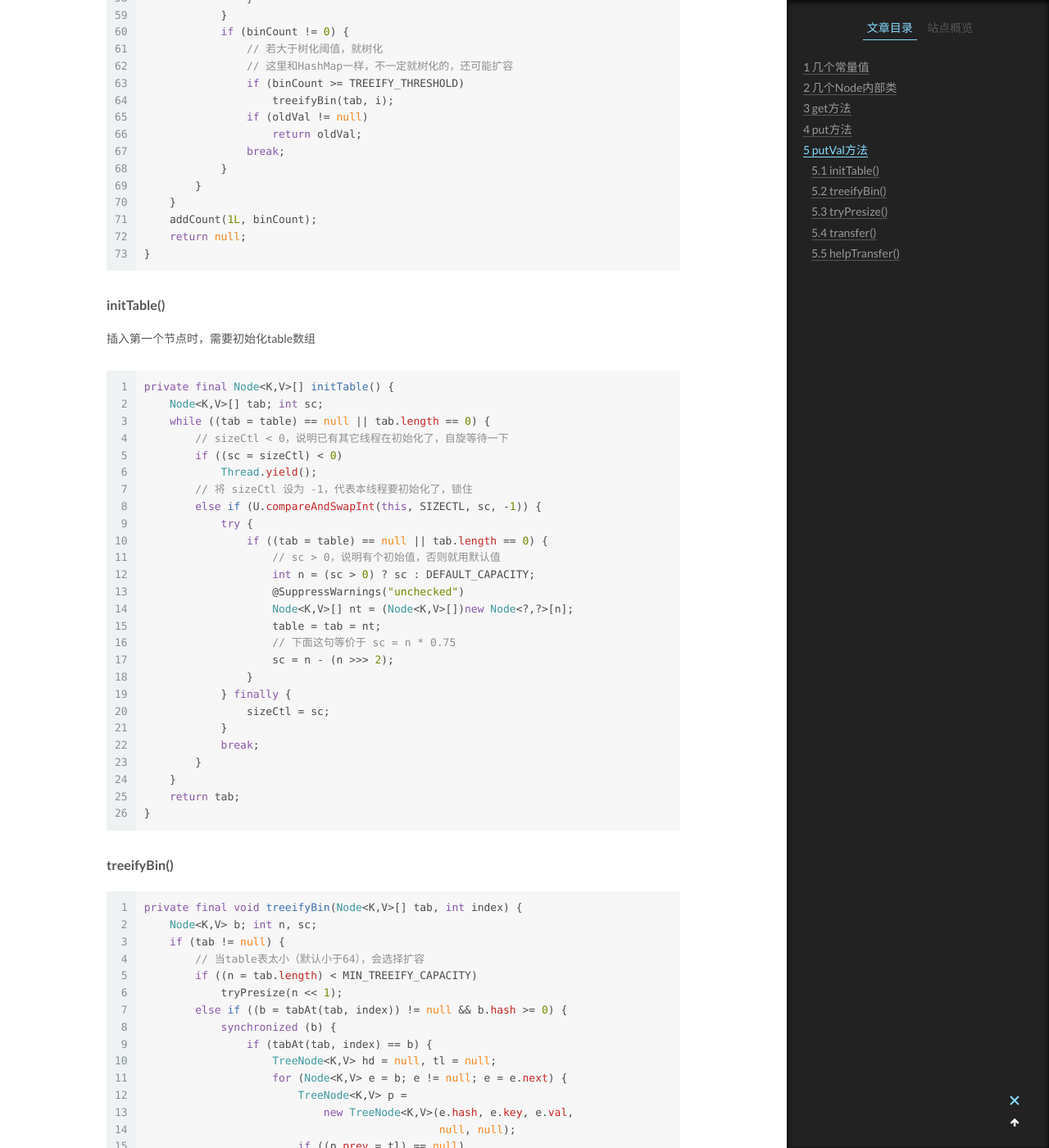
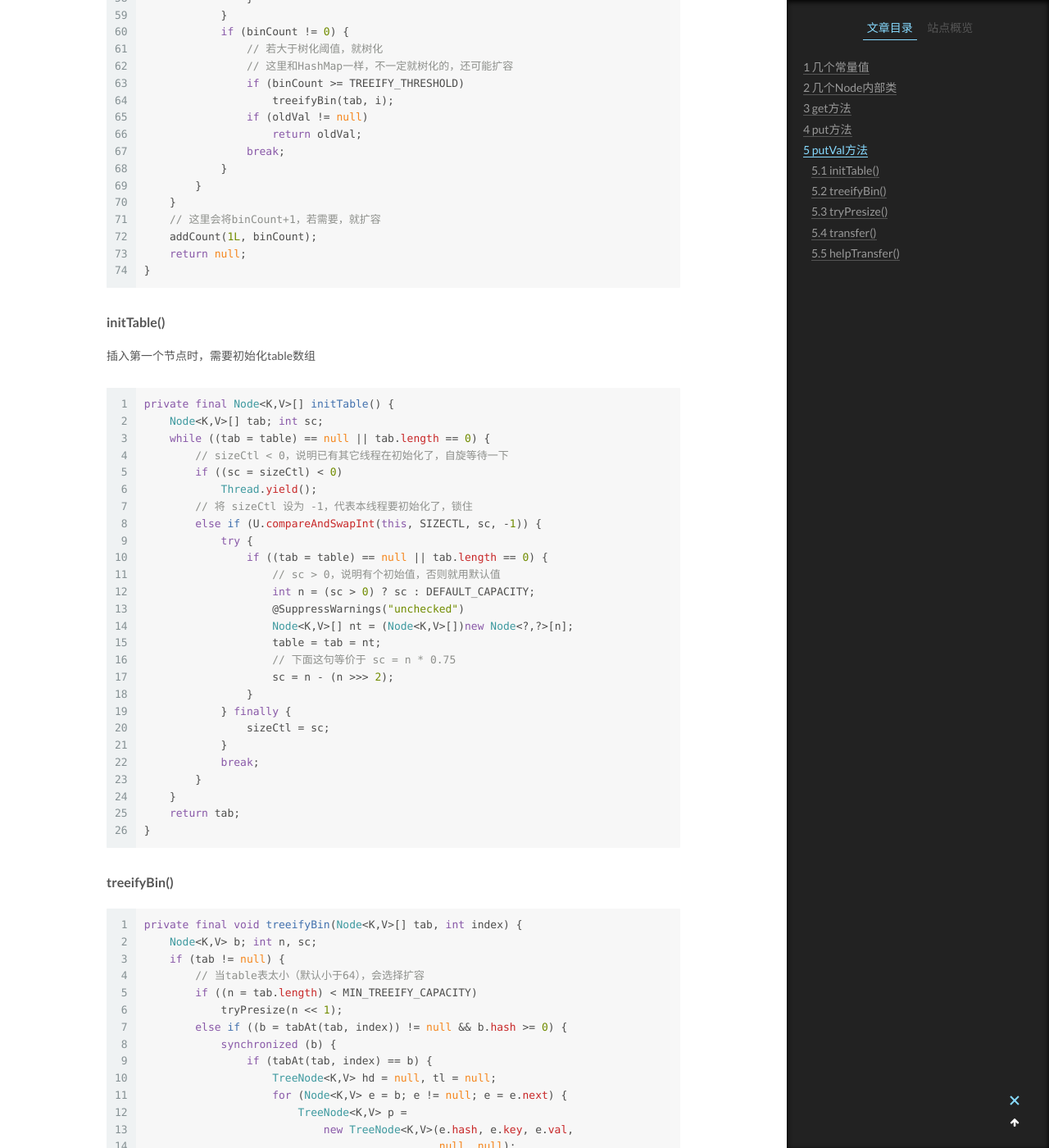
Before and after one commit to iamwzt/iamwzt.github.io, a Jekyll site: the page built from _posts/2019-08-10-JDK8中ConcurrentHashMap简析.md, in a window 1280 px wide and 1400 px high, scrolled down 5411 px. Shown: the whole window at 82% size. Built offline with Jekyll 4.4.1, drawn with Linux system fonts in a browser that asks for light colours.

Commit message:
Update 2019-08-10-JDK8中ConcurrentHashMap简析.md

```diff
--- a/_posts/2019-08-10-JDK8中ConcurrentHashMap简析.md
+++ b/_posts/2019-08-10-JDK8中ConcurrentHashMap简析.md
@@ -228,6 +228,7 @@ final V putVal(K key, V value, boolean onlyIfAbsent) {
             }
         }
     }
+    // 这里会将binCount+1，若需要，就扩容
     addCount(1L, binCount);
     return null;
 }
```
